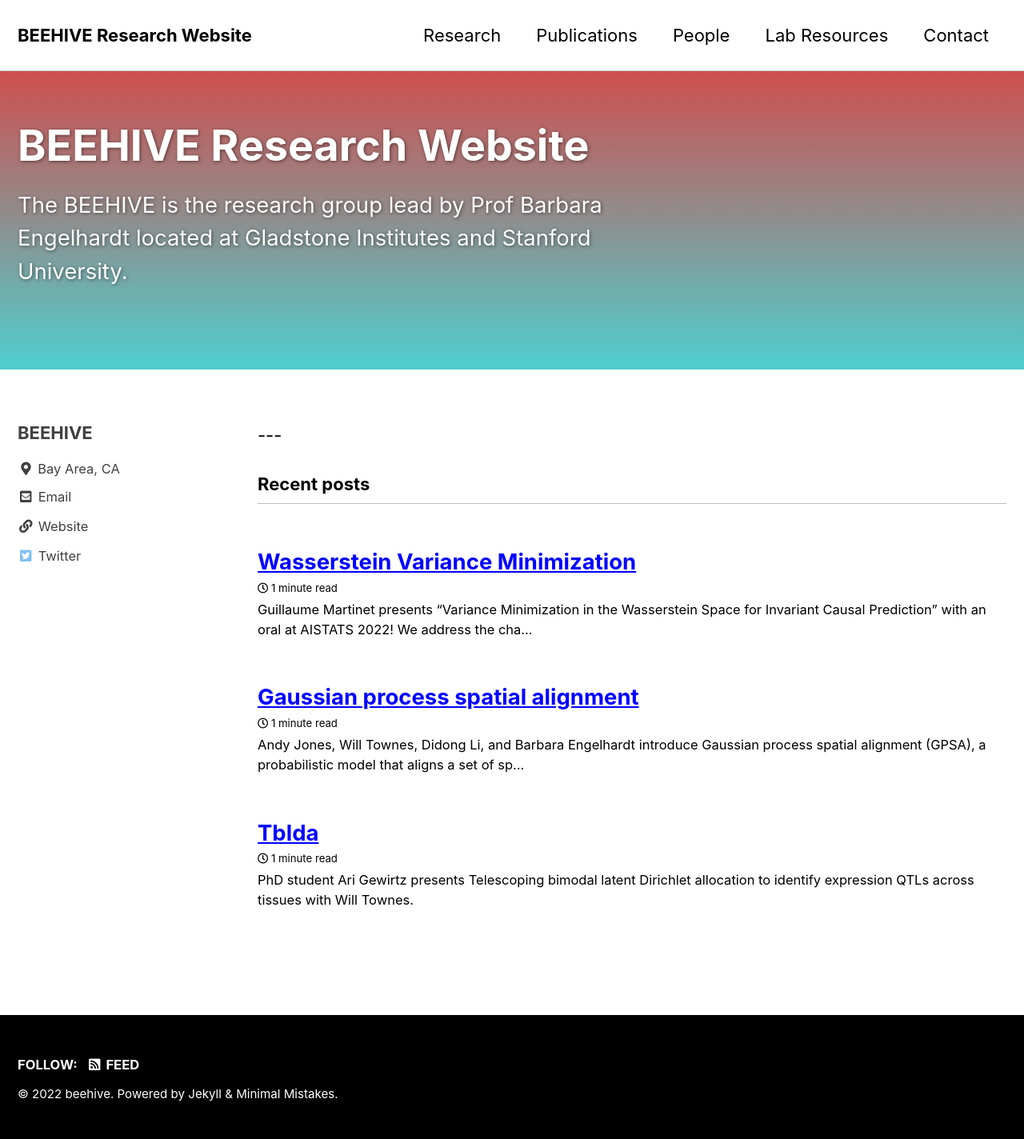
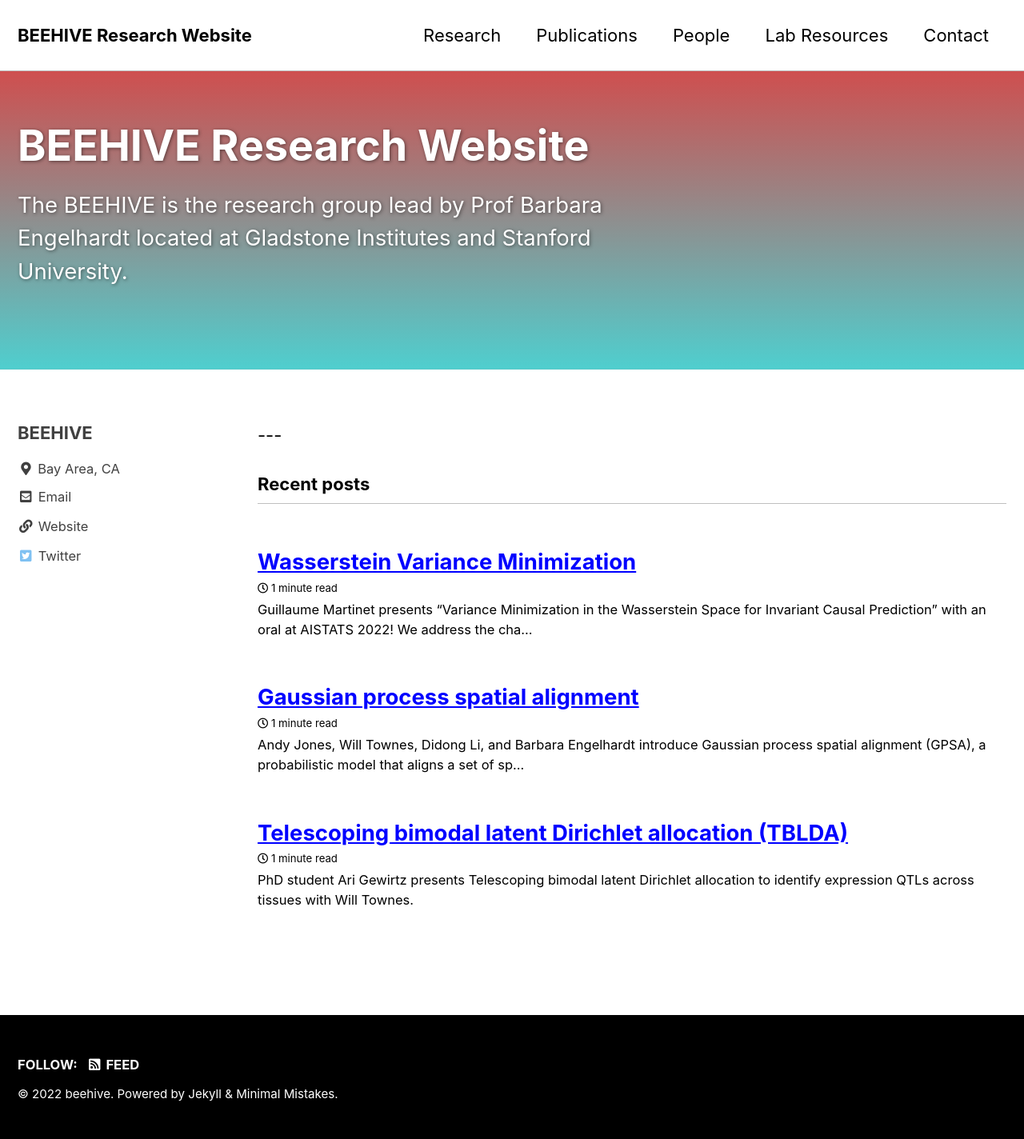
Before and after one commit to stanfordbeehive/stanfordbeehive.github.io, a Jekyll site: the page built from index.html, in a window 1280 px wide. Shown: the whole page at 80% size. Built offline with Jekyll 4.4.1, drawn with Linux system fonts in a browser that asks for light colours; cached includes are drawn as plain includes; the list of posts is cut into pages by our own code.

Commit message:
Update 2021-11-02-TBLDA.md

```diff
--- a/_posts/2021-11-02-TBLDA.md
+++ b/_posts/2021-11-02-TBLDA.md
@@ -1,3 +1,8 @@
+---
+layout: post
+title:  "Telescoping bimodal latent Dirichlet allocation (TBLDA)"
+---
+
 PhD student Ari Gewirtz presents [Telescoping bimodal latent Dirichlet allocation to identify expression QTLs across tissues](https://www.biorxiv.org/content/10.1101/2021.10.27.466156v2) with Will Townes.
 
 In this preprint, we combine latent Dirichlet allocation + Structure model to find associated genetic variants and RNA-seq read counts. We added telescoping to allow one (donor's) genotype to be paired with many tissue samples from that donor, instead of a one-to-one pairing.
```
